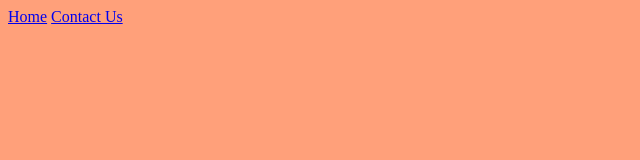
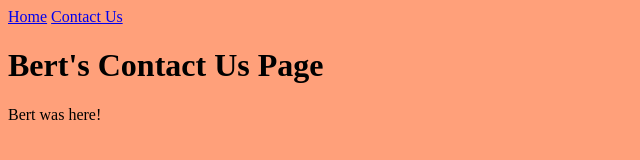
Before and after one commit to BekstersLab/thursday-git-practice, a plain HTML site: page contact.html in a window 1280 px wide. Shown: the whole page, without its empty margins (0-640 px from the left). Drawn offline with Linux system fonts and the light colour scheme.

Commit message:
Bert added stuff to contact page

```diff
--- a/contact.html
+++ b/contact.html
@@ -13,5 +13,7 @@
             <a href="./contact.html">Contact Us</a>
         </nav>
     </header>
+    <h1>Bert's Contact Us Page</h1>
+    <p>Bert was here!</p>
 </body>
 </html>
```
